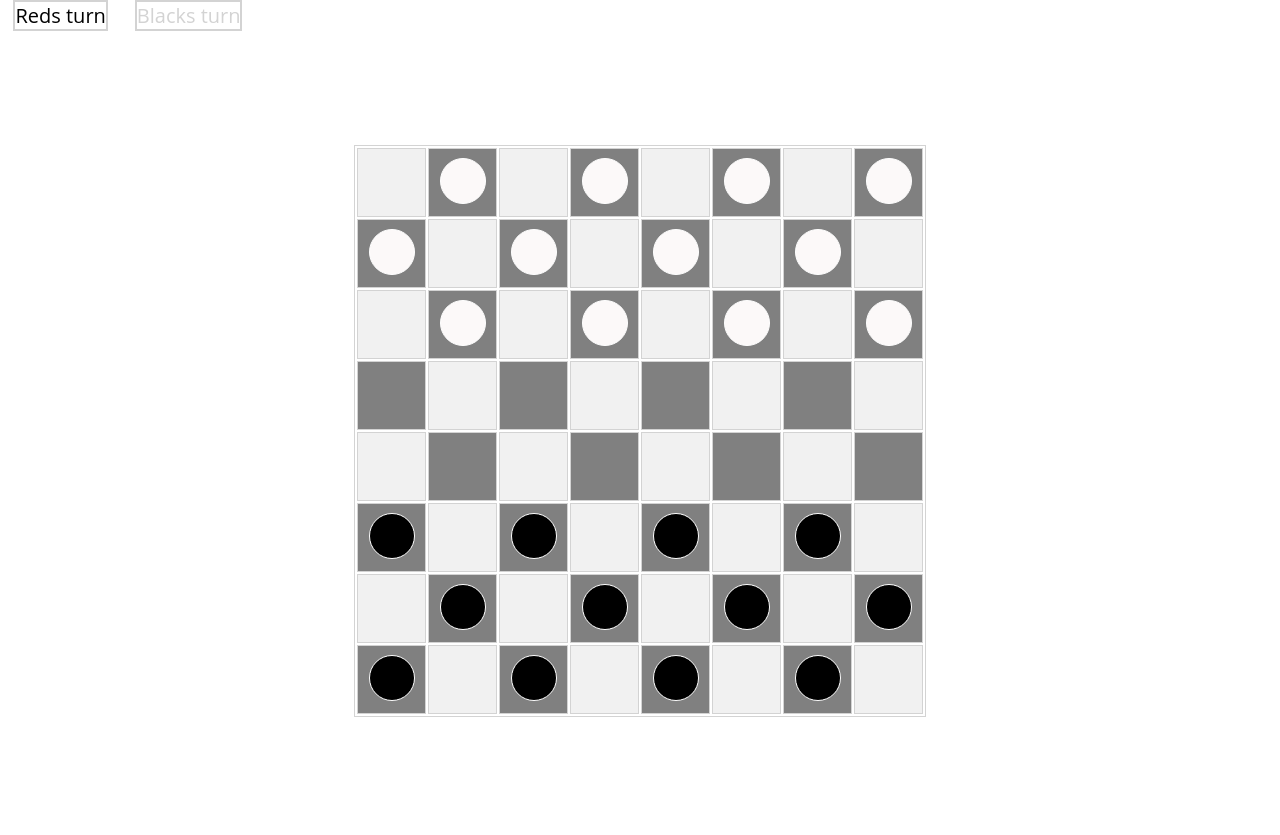
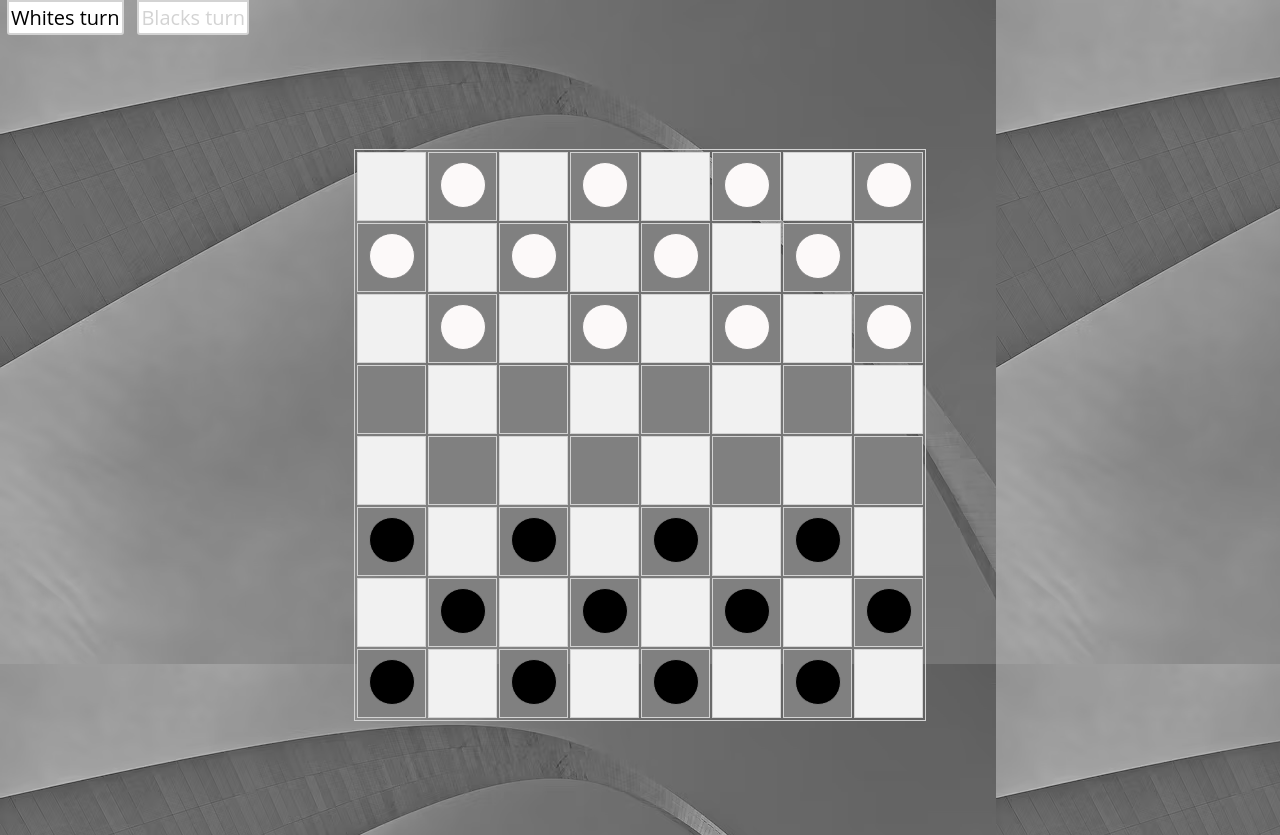
Before and after one commit to CogSP/psicoDAMA, a PHP site: page /game.html in a window 1280 px wide. Before the commit the page ends 717 px from the top, so only its background shows below. Run offline with PHP 8.4, Linux system fonts and the light colour scheme.

Commit message:
Ho fatto altre prove, messo delle animazioni (da migliorare) per quando un pezzo diventa re e provato qualche background (fanno schifo), oltre ad un po' di casino coi bordi dei pezzi (ora però in qualche modo va come vorrei) e cambiato tutti  i red in white dato che ora i pezzi non neri sono bianchi

```diff
--- a/game.css
+++ b/game.css
@@ -1,20 +1,20 @@
+
+
 * {
     margin: auto;
 }
 
-/*body {
-    background-color: hsl(2, 74%, 54%);
-    background-image:
-    radial-gradient(rgb(216, 145, 38) 9px, transparent 10px),
-    repeating-radial-gradient(rgb(216, 145, 38) 0, rgb(216, 145, 38) 4px, transparent 5px, transparent 20px, rgb(216, 145, 38) 21px, rgb(216, 145, 38) 25px, transparent 26px, transparent 50px);
-    background-size: 30px 30px, 90px 90px;
-    background-position: 0 0;
-}*/
+
+body {
+    background-image: url("grayscale.jpg.avif")
+    /* Non fa schifo ma si potrebbe fare molto di meglio, va o aggiustat questa immagine o trovata una più adatta*/
+}
 
 table {
     border-style: solid;
     border-width: 12px;
     border-color: rgb(70, 69, 69);
+    /* La table dovrebbe rimanere fissa al centro se io scorro la pagina ma non ci riesco*/
 }
 
 main {
@@ -28,28 +28,35 @@ main {
 
 
 .desktop {
+    /* Anche lui dovrebbe rimanere fermo mentre la pagina scorre, cosa che per ora non riesco a settare*/
     margin: 0;
     width: 20%;
     display: flex;
     /*justify-content: space-between;*/
 }
 .desktop div{
+
     border: 2px lightgrey solid;
+    border-bottom-left-radius: 3px;
+    border-bottom-right-radius: 3px;
+    background-color: white;
     font-size:20px;
 }
 
 
-.red-turn-text {
+.white-turn-text {
     text-align: center;
     color: black;
     font-family: "open sans";
-    font-size: 30px;
+    padding:2px;
+    font-size: 25px;
 }
 
 .black-turn-text {
     text-align: center;
     font-family: "open sans";
-    font-size: 30px;
+    font-size: 25px;
+    padding: 2px;
     color: lightgray;
 }
 
@@ -67,37 +74,58 @@ td {   /* these attributes apply both to black and white cells */
 
 .black {
     background-color: #808080; /* we consider this color as black */
-    border: 1px solid lightgrey
+    border: 1px solid lightgrey;
+
 }
-
 
 .black-piece {
     width: 20px;
     height: 20px;
     padding: 12px;
     background-color: black;
-    border: 1px solid white;
+    border: 1px solid #808080;
     border-radius: 50px;
+
 }
 
 
-.red-piece {
+.white-piece {
     width: 20px;
     height: 20px;
     padding: 12px;
     background-color: rgb(252, 249, 249);
-    border: 1px solid white;
+    border: 1px solid #808080;
     border-radius: 50px;
+
+
+}
+
+@keyframes become_black_king { /* Animazioni matte per quando un pezzo diventa Re, colori da decidere*/
+    0% {background-color: rgb(0, 0, 0);}
+    50% {background-color: goldenrod;}
+    100% {background-color: black;}
+    /* Sarebbe figo aggiungere il simbolino di una corona dentro alla pedina quando diventa re, non dovrebbe essere troppo difficile in teoria*/
+}
+
+@keyframes become_white_king {
+    0% {background-color: white;}
+    50% {background-color: rgba(163, 0, 133, 0.848);}
+    100% {background-color: white;}
+
 }
 
 .king.black-piece {  /*if you are both king and black piece*/
-    background-color: purple;
-
+    /* background-color: purple; */
+    animation-name: become_black_king;
+    animation-iteration-count: infinite;
+    animation-duration: 1s;
 }
 
-.king.red-piece {
-    background-color: orange;
-
+.king.white-piece {
+    /* background-color: orange; */
+    animation-name: become_white_king;
+    animation-iteration-count: infinite;
+    animation-duration: 1s;
 }
 
 p {
--- a/game.html
+++ b/game.html
@@ -10,8 +10,8 @@
 </head>
 <body>
     <div class="desktop">
-        <div class="red-turn-text">
-            Reds turn
+        <div class="white-turn-text">
+            Whites turn
         </div>
         <br>
         <!--<p id="divider">|</p>--> <!-- Commento perchè mi fa schifo sto divider-->
@@ -22,37 +22,37 @@
     <main>
 
         <table>  <!-- the structure of the checkers board: 8 x 8. The pieces moves only over "black" cells -->
-            <!-- we use <p> tag to "wrap" the red pieces, and <spam> for the white ones. Could we use <spam>
+            <!-- we use <p> tag to "wrap" the white pieces, and <spam> for the white ones. Could we use <spam>
                 for both of them? -->
 
             <tr>  <!-- Riga della table, con dentro gli elementi, ognuno una casella della damiera-->
                 <td class = "white"></td> <!-- Casella  bianca, sempre vuota-->
-                <td class = "black"><p class="red-piece" id = 0></p></td>
+                <td class = "black"><p class="white-piece" id = 0></p></td>
                 <td class = "white"></td>
-                <td class = "black"><p class="red-piece" id = 1></p></td>
+                <td class = "black"><p class="white-piece" id = 1></p></td>
                 <td class = "white"></td>
-                <td class = "black"><p class="red-piece" id = 2></p></td>
+                <td class = "black"><p class="white-piece" id = 2></p></td>
                 <td class = "white"></td>
-                <td class = "black"><p class="red-piece" id = 3></p></td>
+                <td class = "black"><p class="white-piece" id = 3></p></td>
             </tr>
             <tr>
-                <td class = "black"><p class="red-piece" id = 4></p></td>
+                <td class = "black"><p class="white-piece" id = 4></p></td>
                 <td class = "white"></td>
-                <td class = "black"><p class="red-piece" id = 5></p></td>
+                <td class = "black"><p class="white-piece" id = 5></p></td>
                 <td class = "white"></td>
-                <td class = "black"><p class="red-piece" id = 6></p></td>
+                <td class = "black"><p class="white-piece" id = 6></p></td>
                 <td class = "white"></td>
-                <td class = "black"><p class="red-piece" id = 7></p></td>
+                <td class = "black"><p class="white-piece" id = 7></p></td>
                 <td class = "white"></td>
             </tr>
             <tr>
                 <td class = "white"></td>
-                <td class = "black"><p class= "red-piece" id = 8></p></td>
+                <td class = "black"><p class= "white-piece" id = 8></p></td>
                 <td class = "white"></td>
-                <td class = "black"><p class= "red-piece" id = 9></p></td>
+                <td class = "black"><p class= "white-piece" id = 9></p></td>
                 <td class = "white"></td>
-                <td class = "black"><p class= "red-piece" id = 10></p></td>
-                <td class = "white"></td> <td class = "black"><p class="red-piece" id = 11></p></td>
+                <td class = "black"><p class= "white-piece" id = 10></p></td>
+                <td class = "white"></td> <td class = "black"><p class="white-piece" id = 11></p></td>
             </tr>
             <tr>
                 <td class = "black"></td>
@@ -75,7 +75,7 @@
                 <td class = "black"></td>
             </tr>
             <tr>
-                <!-- the tutorial used <span> instead of <p> to differenciate between red and black-->
+                <!-- the tutorial used <span> instead of <p> to differenciate between white and black-->
                 <!-- when I do that, the black piecees seem beans-->
                 <td class = "black"><p class = "black-piece" id = 12></p></td>
                 <td class = "white"></td>
```
Also changed, not shown: script.js (+32 -32 lines), back_prova.jpg (added), grayscale.jpg.avif (added), 1 other file.
